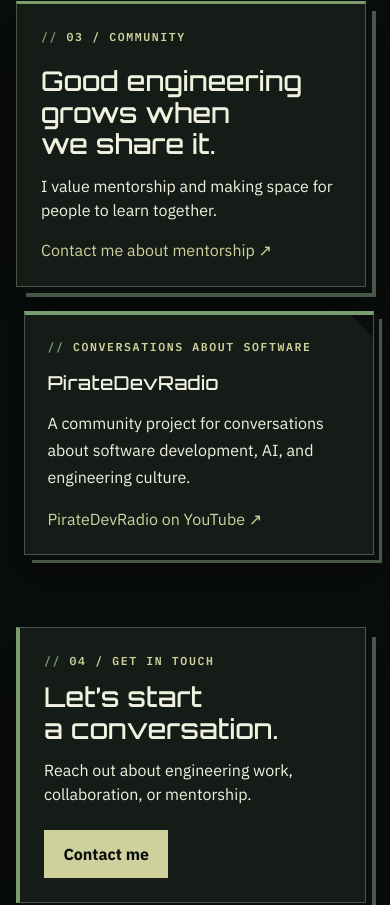
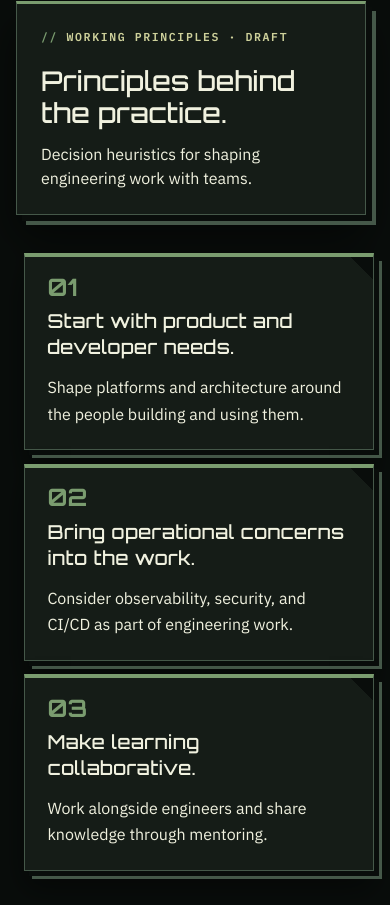
Before and after one commit to ElderMael/portfolio-website, a React (Vite) app: page / in a window 390 px wide. Shown: the part 5416-6321 px from the top of the page. Built offline with nearby package versions, Linux system fonts and the light colour scheme; a web font is replaced by a local one.

Commit message:
feat(home): [PORT-002] Add engineering principles
Make supported decision heuristics visible near the leadership section without changing its approved copy.

```diff
--- a/src/components/Home.css
+++ b/src/components/Home.css
@@ -615,9 +615,34 @@
 }
 .home-process-grid .home-card h3 { font-size: 1.05rem; }
 .home-process-grid .home-card p { line-height: 1.65; }
+.home-principles-list {
+  display: grid;
+  grid-template-columns: repeat(3, minmax(0, 1fr));
+  gap: clamp(.85rem, 1.8vw, 1.25rem);
+  margin: 0;
+  padding: 1.4rem 0 1.75rem 1rem;
+  list-style: none;
+  counter-reset: principles;
+}
+.home-principles-list > li {
+  counter-increment: principles;
+  min-width: 0;
+  padding-top: 3.25rem;
+}
+.home-principles-list > li::before {
+  position: absolute;
+  top: 1.1rem;
+  left: 1.4rem;
+  color: var(--accent);
+  font: 700 1.5rem/1 Orbitron, sans-serif;
+  content: counter(principles, decimal-leading-zero);
+}
+.home-principles-list .home-card h3 { max-width: 22ch; }
+.home-principles-list .home-card p { line-height: 1.65; }
 
 @media (max-width: 1000px) {
   .home-process-grid { grid-template-columns: repeat(2, minmax(0, 1fr)); }
+  .home-principles-list { grid-template-columns: 1fr; }
 }
 
 @media (max-width: 700px) {
@@ -625,6 +650,7 @@
   .home-employer-marquee .home-marquee-item { width: 11rem; }
   .home-technology-marquee .home-marquee-item { width: 10rem; }
   .home-process-grid { grid-template-columns: 1fr; padding-left: .5rem; }
+  .home-principles-list { padding-left: .5rem; }
 }
 
 @media (prefers-reduced-motion: reduce) {
--- a/src/components/Home.tsx
+++ b/src/components/Home.tsx
@@ -216,6 +216,30 @@ export function Home() {
                 </div>
             </section>
 
+            <section className="home-section home-principles" aria-labelledby="principles-title">
+                <div className="home-section-heading paper-panel">
+                    <p className="home-eyebrow">Working principles · draft</p>
+                    <div>
+                        <h2 id="principles-title">Principles behind the practice.</h2>
+                        <p>Decision heuristics for shaping engineering work with teams.</p>
+                    </div>
+                </div>
+                <ol className="home-principles-list" role="list">
+                    <li className="home-card">
+                        <h3>Start with product and developer needs.</h3>
+                        <p>Shape platforms and architecture around the people building and using them.</p>
+                    </li>
+                    <li className="home-card">
+                        <h3>Bring operational concerns into the work.</h3>
+                        <p>Consider observability, security, and CI/CD as part of engineering work.</p>
+                    </li>
+                    <li className="home-card">
+                        <h3>Make learning collaborative.</h3>
+                        <p>Work alongside engineers and share knowledge through mentoring.</p>
+                    </li>
+                </ol>
+            </section>
+
             <section className="home-section home-community" aria-labelledby="community-title">
                 <div className="home-section-heading paper-panel">
                     <p className="home-eyebrow">03 / Community</p>
```
Also changed, not shown: 1 other file (tests, documents, lock files or other folders).
